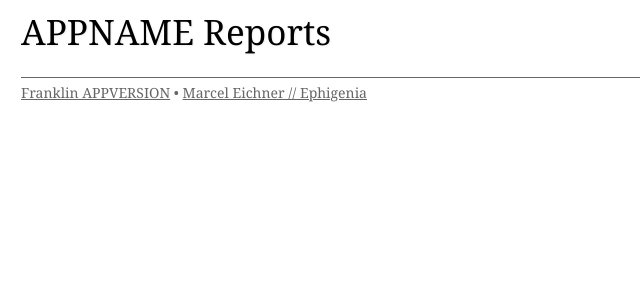
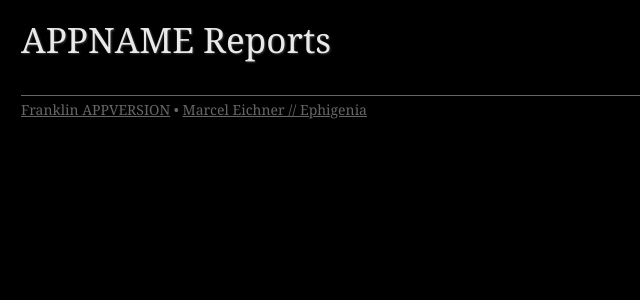
Before and after one commit to Ephigenia/franklin, a PHP site: template view/report.php in a window 1280 px wide. Shown: the top 300 px of the page, without its empty margins (0-640 px from the left). Run offline with PHP 8.4, Linux system fonts and the light colour scheme; the template is opened without the code that fills it, so the values that code supplies are empty; some libraries are stand-ins or nearby versions.

Commit message:
Chart Colors Stored in Array, Data Transformation (0-100)
Added dark and light skin colors for google charts that can be changed by hand in the test.php element file. Also updated charting data values to be betwenn 0 and 100 as google wants it …

```diff
--- a/static/css/dark.css
+++ b/static/css/dark.css
@@ -3,6 +3,10 @@
 body {
 	background: #000000;
 }
-body, h1, h2, h3 {
+
+h1, h2, h3 {
+	text-shadow: rgba(120,120,120,0.5) 1px 1px 2px;
+}
+h1, h1 a, h2, h2 a, h3, h3 a {
 	color: #E9E9E9;
 }
--- a/static/css/franklin.css
+++ b/static/css/franklin.css
@@ -10,6 +10,9 @@ a {
 	color: #0044CC;
 }
 
+h1, h2, h3 {
+	text-shadow: rgba(120,120,120,0.5) 1px 1px 2px;
+}
 h1, h1 a, h2, h2 a, h3, h3 a {
 	color: #000;
 }
@@ -18,18 +21,15 @@ h1 a {
 }
 h1 {
 	font-size: 2.5em;
-	line-height: 1em;
-	text-shadow: #eee 1px 1px 2px;
+	line-height: 1.5em;
 }
 h2 {
 	font-size: 1.5em;
 	line-height: 1.5em;
-	text-shadow: #eee 1px 1px 2px;
 }
 h3 {
 	font-size: 1.25em;
 	line-height: 1.25em;
-	text-shadow: #eee 1px 1px 2px;
 }
 em {
 	font-weight: bold;
@@ -43,3 +43,11 @@ em {
 	border-top: 1px solid #666;
 	padding-top: 0.25em;
 }
+
+img.chart {
+}
+div.Test {
+	display: inline-block;
+}
+div.TestGroup {
+}
--- a/static/css/light.css
+++ b/static/css/light.css
@@ -1,10 +1 @@
 @import url("franklin.css");
-
-/** charts **/
-img.chart {
-}
-div.Test {
-	display: inline-block;
-}
-div.TestGroup {
-}
--- a/view/report.php
+++ b/view/report.php
@@ -8,7 +8,7 @@
 		<meta http-equiv="imagetoolbar" content="no" />
 		<meta name="MSSmartTagsPreventParsing" content="false" />
 		<meta name="viewport" content="width=320; initial-scale=1.0; maximum-scale=1.0; user-scalable=0;" />
-		<link rel="stylesheet" type="text/css" href="static/css/light.css" />
+		<link rel="stylesheet" type="text/css" href="static/css/dark.css" />
 		<link rel="alternate stylesheet" title="Light Style" href="static/css/light.css">
 		<link rel="alternate stylesheet" title="Dark Style" href="static/css/dark.css">
 	</head>
```
Also changed, not shown: view/element/test.php (+30 -8 lines).
